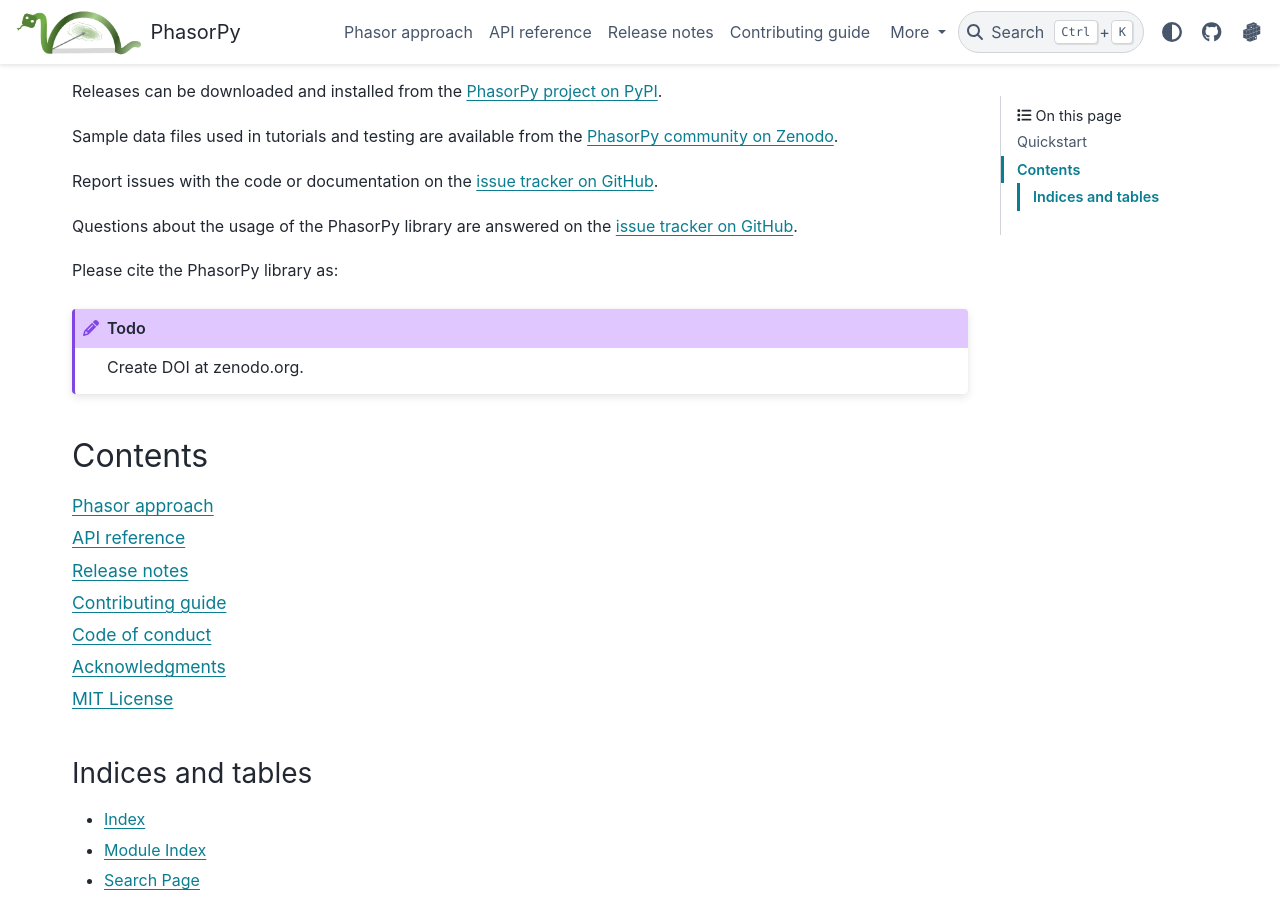
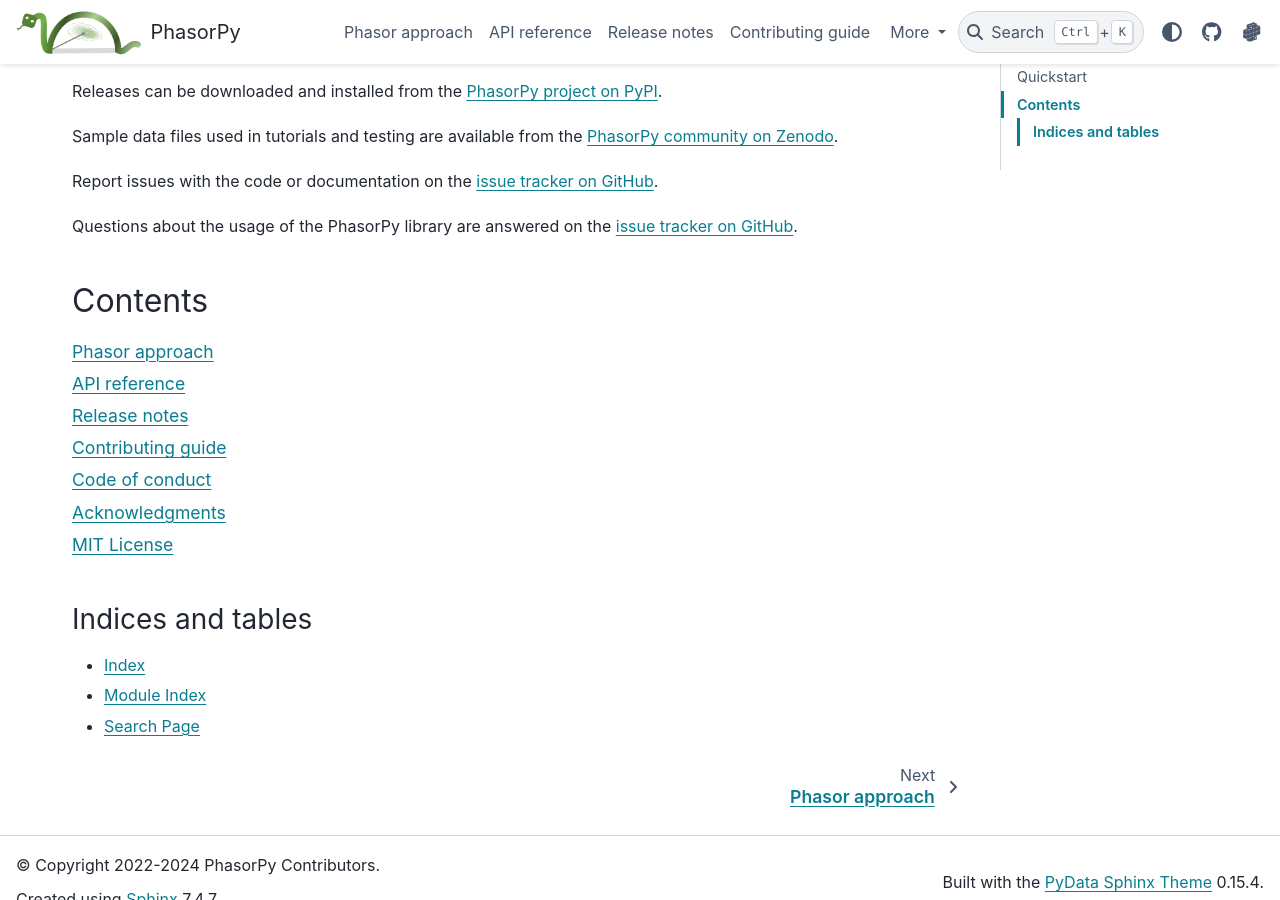
Before and after one commit to phasorpy/phasorpy, a Sphinx documentation site: the page built from docs/index.rst, in a window 1280 px wide and 900 px high, scrolled down 778 px. Built offline with Sphinx 7.4.7 and the PyData theme 0.15.4, drawn with Linux system fonts in a browser that asks for light colours; pages that are not in the unit, such as notebooks, are missing from menus.

Commit message:
Remove citation placeholder

```diff
--- a/docs/index.rst
+++ b/docs/index.rst
@@ -51,12 +51,6 @@
 Questions about the usage of the PhasorPy library are answered on the
 `issue tracker on GitHub <https://github.com/phasorpy/phasorpy/issues>`_.
 
-Please cite the PhasorPy library as:
-
-.. todo::
-
-    Create DOI at zenodo.org.
-
 Contents
 ========
 
```
